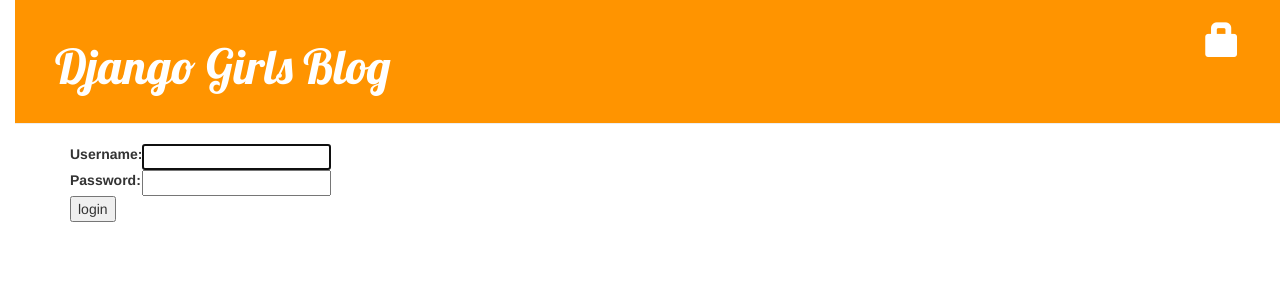
After one commit to marinamsm/my-first-blog, a Django app: page /accounts/login/ in a window 1280 px wide. The commit adds this page. Shown: the top 300 px of the page. Run offline with Django 3.2, Linux system fonts and the light colour scheme; some libraries are stand-ins or nearby versions.

Commit message:
Added login and logout

```diff
--- a/blog/templates/blog/base.html
+++ b/blog/templates/blog/base.html
@@ -13,8 +13,10 @@
         {% if user.is_authenticated %}
             <a href="{% url 'post_new' %}" class="top-menu"><span class="glyphicon glyphicon-plus"></span></a>
             <a href="{% url 'post_draft_list' %}" class="top-menu"><span class="glyphicon glyphicon-edit"></span></a>
+            <p class="top-menu">Hello {{ user.username }}<small>(<a href="{% url 'logout' %}">Log out</a>)</small></p>
+        {% else %}
+            <a href="{% url 'login' %}" class="top-menu"><span class="glyphicon glyphicon-lock"></span></a>
         {% endif %}
-            <!-- The class "glyphicon glyphicon-plus" is provided by the bootstrap theme we are using, and will display a plus sign for us -->
         <h1><a href="/">Django Girls Blog</a></h1>
       </div>
       <div class="content container">
--- /dev/null
+++ b/blog/templates/registration/login.html
@@ -0,0 +1,26 @@
+{% extends "blog/base.html" %}
+
+{% block content %}
+
+{% if form.errors %}
+  <p>Your username and password didn't match. Please try again.</p>
+{% endif %}
+
+<form method="post" action="{% url 'login' %}">
+  {% csrf_token %}
+  <table>
+    <tr>
+        <td>{{ form.username.label_tag }}</td>
+        <td>{{ form.username }}</td>
+    </tr>
+    <tr>
+        <td>{{ form.password.label_tag }}</td>
+        <td>{{ form.password }}</td>
+    </tr>
+  </table>
+
+  <input type="submit" value="login" />
+  <input type="hidden" name="next" value="{{ next }}" />
+</form>
+
+{% endblock %}
--- a/blog/views.py
+++ b/blog/views.py
@@ -1,4 +1,5 @@
 from django.shortcuts import render, get_object_or_404, redirect
+from django.contrib.auth.decorators import login_required
 from django.utils import timezone
 from .models import Post
 from .forms import PostForm
@@ -13,6 +14,7 @@
      post = get_object_or_404(Post, pk=pk)
      return render(request, 'blog/post_detail.html', {'post': post})
 
+@login_required
 def post_new(request):
     if request.method == "POST":
         form = PostForm(request.POST)
@@ -26,6 +28,7 @@
         form = PostForm()
     return render(request, 'blog/post_edit.html', {'form': form})
 
+@login_required
 def post_edit(request, pk):
     post = get_object_or_404(Post, pk=pk)
     if request.method == "POST":
@@ -40,15 +43,18 @@
         form = PostForm(instance=post)
     return render(request, 'blog/post_edit.html', {'form': form})
 
+@login_required
 def post_draft_list(request):
     posts = Post.objects.filter(published_date__isnull=True).order_by('created_date')
     return render(request, 'blog/post_draft_list.html', {'posts': posts})
 
+@login_required
 def post_publish(request, pk):
     post = get_object_or_404(Post, pk=pk)
     post.publish()
     return redirect('post_detail', pk=pk)
 
+@login_required
 def post_remove(request, pk):
     post = get_object_or_404(Post, pk=pk)
     post.delete()
--- a/mysite/settings.py
+++ b/mysite/settings.py
@@ -26,7 +26,7 @@
 DEBUG = True
 
 ALLOWED_HOSTS = ['127.0.0.1', 'marinamsm.pythonanywhere.com']
-
+LOGIN_REDIRECT_URL = '/'
 
 # Application definition
 
--- a/mysite/urls.py
+++ b/mysite/urls.py
@@ -13,10 +13,14 @@
     1. Add an import:  from blog import urls as blog_urls
     2. Add a URL to urlpatterns:  url(r'^blog/', include(blog_urls))
 """
+
 from django.conf.urls import include, url
+from django.contrib.auth import views
 from django.contrib import admin
 
 urlpatterns = [
     url(r'^admin/', include(admin.site.urls)),
+    url(r'^accounts/login/$', views.login, name='login'),
+    url(r'^accounts/logout/$', views.logout, name='logout', kwargs={'next_page': '/'}),
     url(r'', include('blog.urls')),
 ]
```
Also changed, not shown: blog/templates/blog/post_detail.html (+6 -4 lines). Lines whose indentation alone changed are shown as unchanged.
